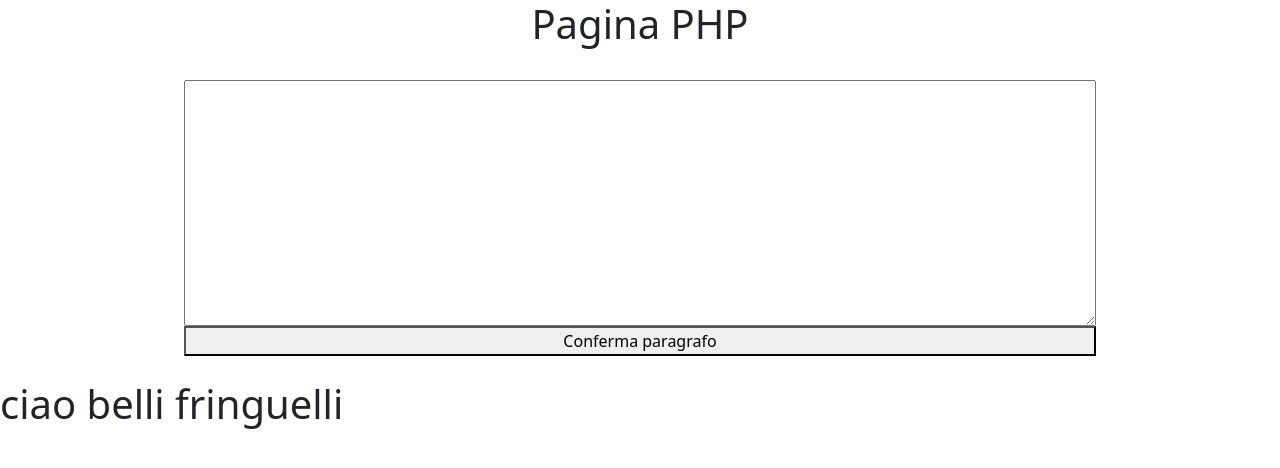
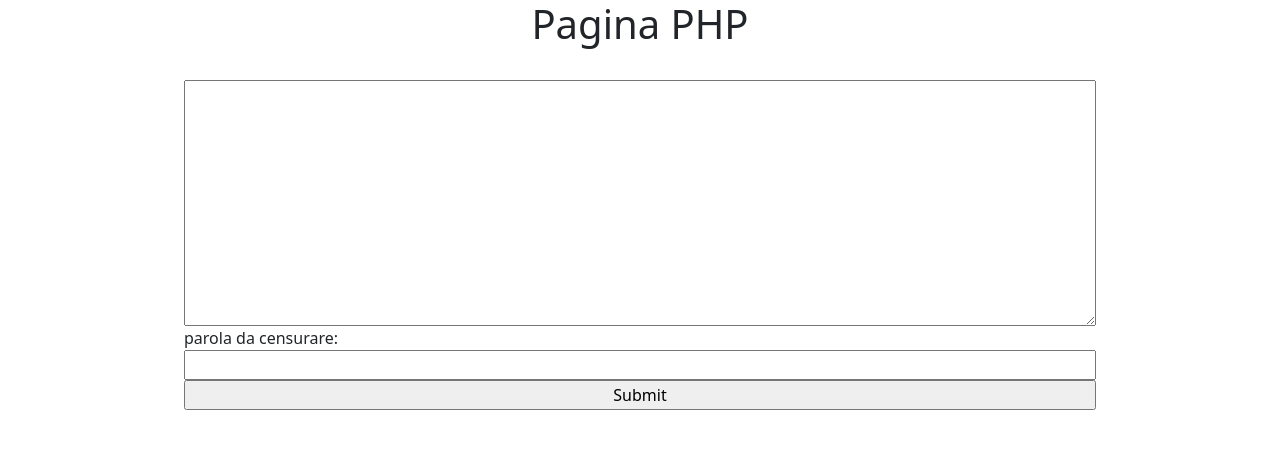
Before and after one commit to sollendy/php-badwords, a PHP site: page / in a window 1280 px wide. Shown: the top 468 px of the page. Run offline with PHP 8.4, Linux system fonts and the light colour scheme.

Commit message:
esercizio ultimato

```diff
--- a/index.php
+++ b/index.php
@@ -11,12 +11,10 @@
     <h1 class="text-center">Pagina PHP</h1>
         <form class="form-cnt w-75 m-auto p-4 d-flex flex-column" action="risultato.php" method="POST">
             <textarea name="testo" id="paragrafo" cols="30" rows="10"></textarea>
-            <button>Conferma paragrafo</button>
+            <label for="input">parola da censurare: </label>
+            <input type="text" name="parolaccia">
+            <input type="submit">
         </form>
-    <?php
-        $saluto = "ciao";
-        echo "<h1>$saluto " . "belli fringuelli</h1>";
-    ?>
     <script src="https://cdn.jsdelivr.net/npm/bootstrap@5.3.0-alpha3/dist/js/bootstrap.bundle.min.js" integrity="sha384-ENjdO4Dr2bkBIFxQpeoTz1HIcje39Wm4jDKdf19U8gI4ddQ3GYNS7NTKfAdVQSZe" crossorigin="anonymous"></script>
 </body>
 </html>
```
Also changed, not shown: risultato.php (+10 -2 lines).
